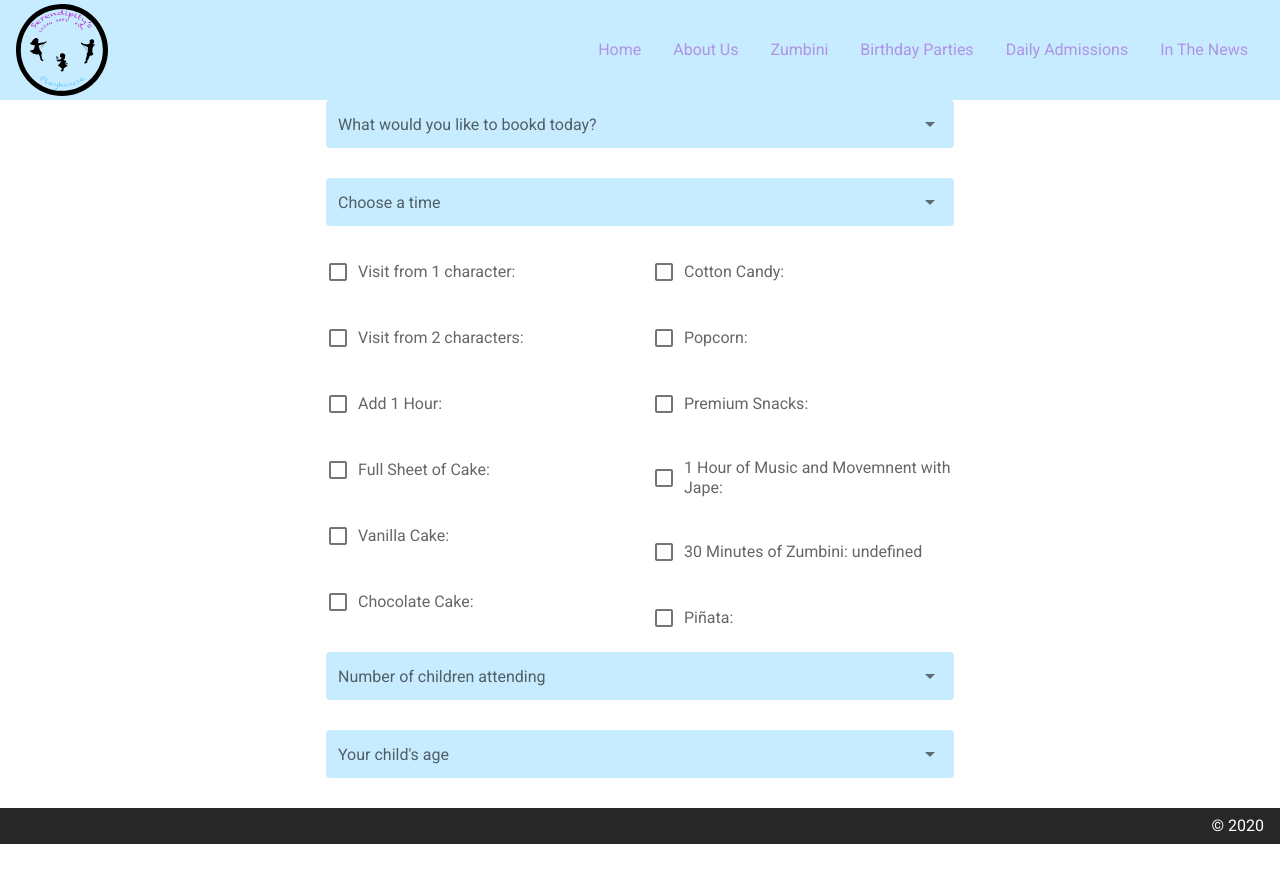
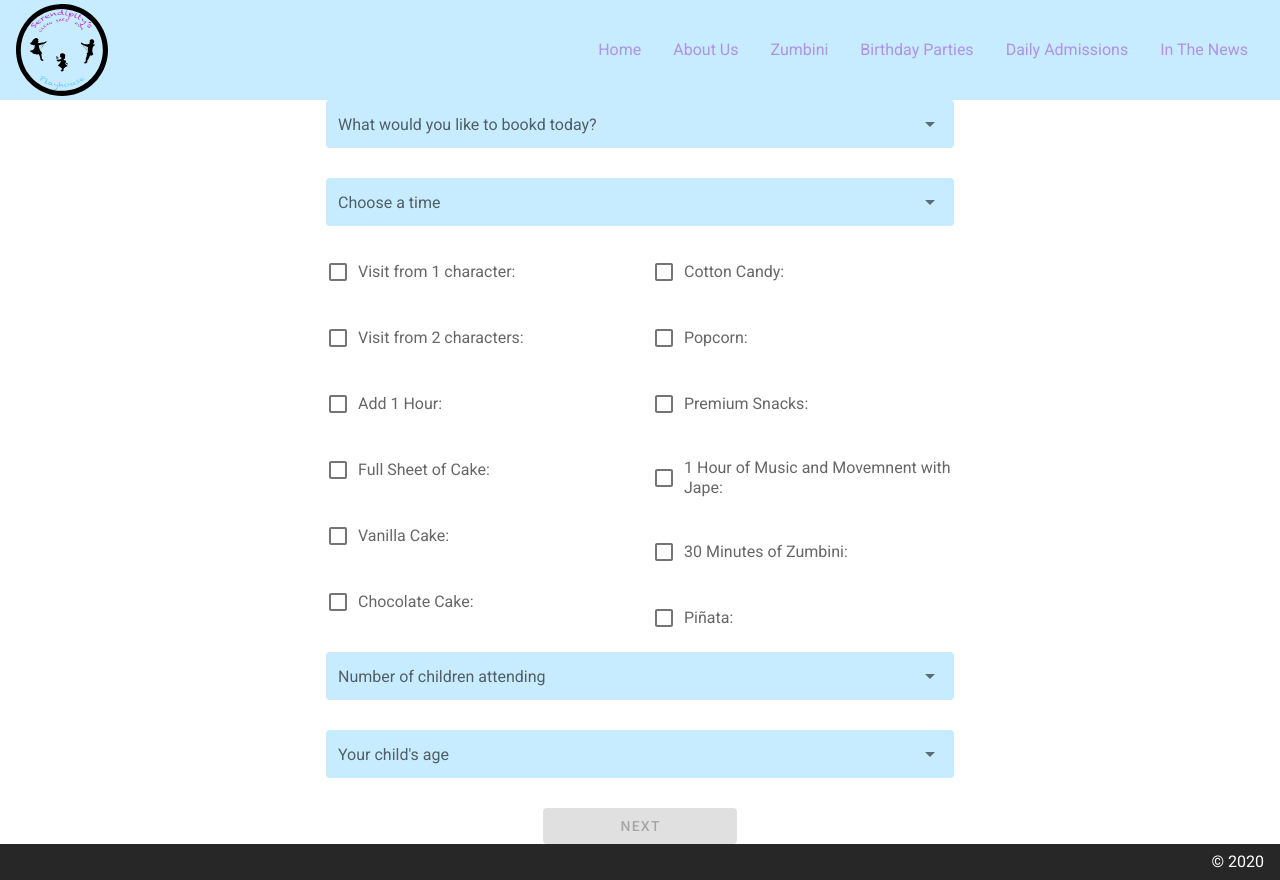
Before and after one commit to matt-muniz/spp.v1, a Nuxt app in the folder client/: page /bookings in a window 1280 px wide. Before the commit the page ends 844 px from the top, so only its background shows below. Built offline with nearby package versions, Linux system fonts and the light colour scheme.

Commit message:
:skull: working on booking form

```diff
--- a/client/pages/bookings/index.vue
+++ b/client/pages/bookings/index.vue
@@ -1,12 +1,14 @@
 <template>
   <v-row justify="center">
     <v-col cols="11" sm="6">
-      <v-form ref="form" v-model="valid" lazy-validation>
+      <v-form ref="form" v-model="valid">
         <v-select
           :items="items"
           label="What would you like to bookd today?"
           flat
           solo
+          :rules="[(v) => !!v || 'Item is required']"
+          required
           background-color="#C8ECFF"
         ></v-select>
 
@@ -15,6 +17,8 @@
           label="Choose a time"
           flat
           solo
+          :rules="[(v) => !!v || 'Item is required']"
+          required
           background-color="#C8ECFF"
         ></v-select>
 
@@ -162,6 +166,8 @@
           label="Number of children attending"
           flat
           solo
+          :rules="[(v) => !!v || 'Item is required']"
+          required
           background-color="#C8ECFF"
         ></v-select>
         <v-select
@@ -169,8 +175,24 @@
           label="Your child's age"
           flat
           solo
+          :rules="[(v) => !!v || 'Item is required']"
+          required
           background-color="#C8ECFF"
         ></v-select>
+
+        <v-row justify="center">
+          <v-col align="center" cols="12" sm="4">
+            <v-btn
+              :disabled="!valid"
+              color="success"
+              class="mr-4"
+              block
+              @click.prevent="validate"
+            >
+              Next
+            </v-btn>
+          </v-col>
+        </v-row>
       </v-form>
     </v-col>
   </v-row>
@@ -181,7 +203,7 @@ export default {
   name: 'Bookings',
   layout: 'navbar',
   data: () => ({
-    valid: true,
+    valid: false,
     charTime: [],
     addOns: {
       addHour: { title: 'Add 1 Hour', value: '' },
@@ -192,10 +214,9 @@ export default {
       popcorn: { title: 'Popcorn', value: '' },
       snacks: { title: 'Premium Snacks', value: '' },
       jape: { title: '1 Hour of Music and Movemnent with Jape', value: '' },
-      zumbini: { title: '30 Minutes of Zumbini' },
+      zumbini: { title: '30 Minutes of Zumbini', value: '' },
       pinata: { title: 'Piñata', value: '' }
     },
-    addHour: '',
     items: ['Foo', 'Bar', 'Fizz', 'Buzz'],
     showOneCharSelect: false,
     showTwoCharSelect: false,
@@ -250,6 +271,9 @@ export default {
         disable30Min,
         disable15Min
       }
+    },
+    validate() {
+      console.log(this.charTime, this.addOns)
     }
   }
 }
```
